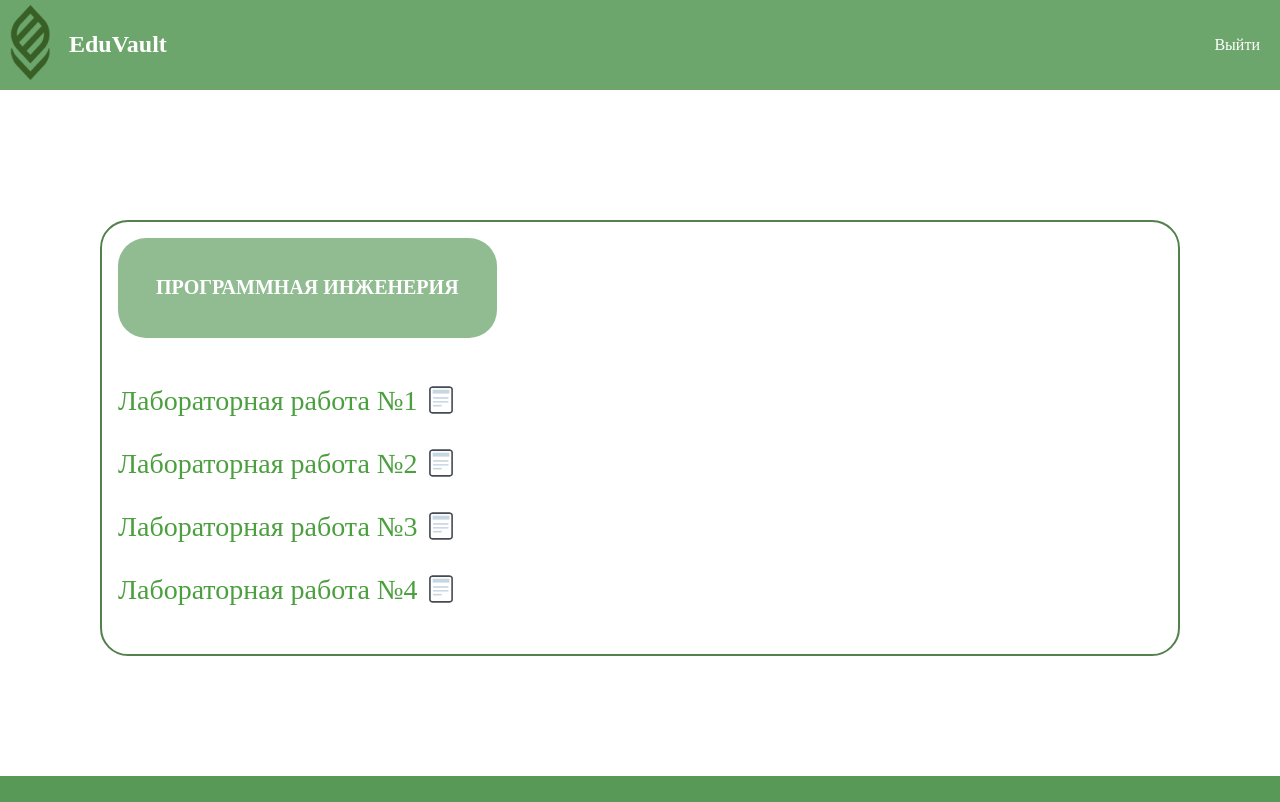
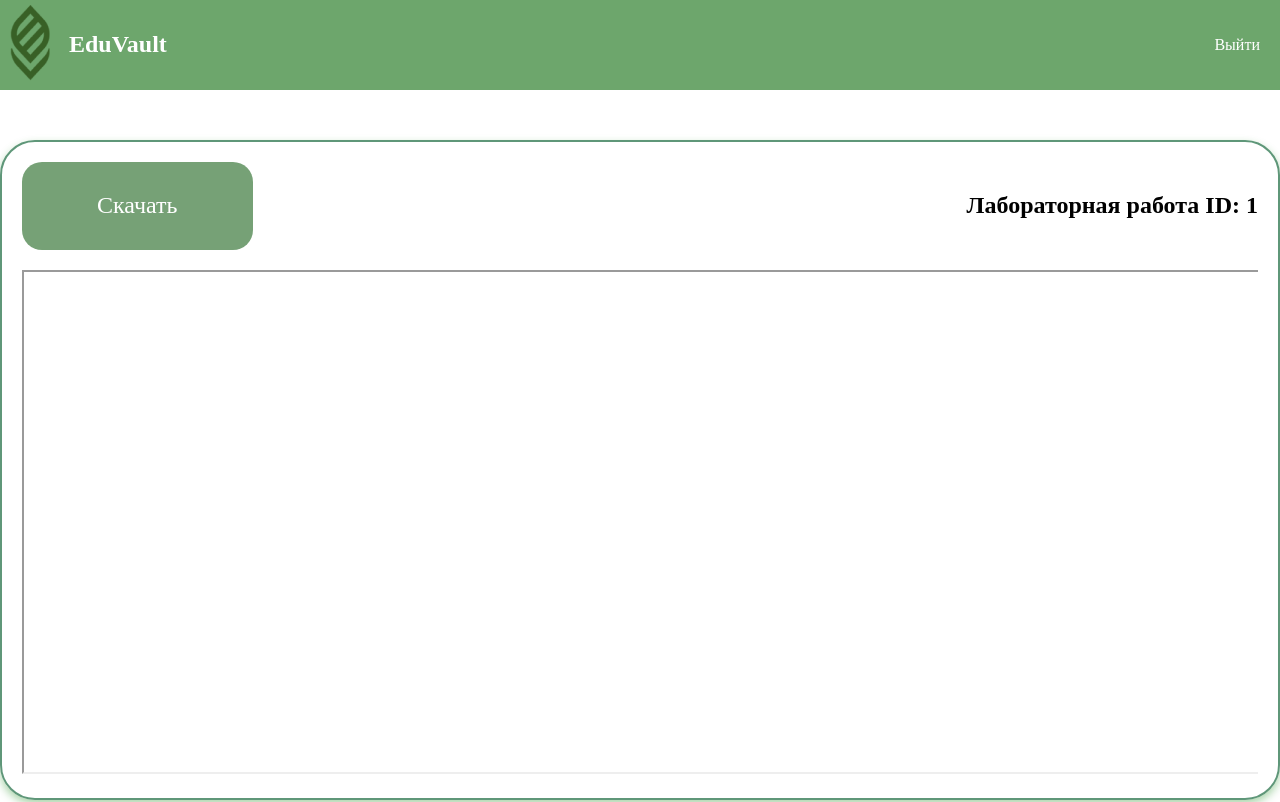
Before and after one commit to Kaisan666/EduVault, a React (Vite) app in the folder front_edu_vault/: page / in a window 1280 px wide. Shown: the top 802 px of the page. Built offline with nearby package versions, Linux system fonts and the light colour scheme.

Commit message:
начата и почти сделана стр с определенной лабой

```diff
--- a/front_edu_vault/src/App.jsx
+++ b/front_edu_vault/src/App.jsx
@@ -7,11 +7,13 @@ import Switcher from './components/switcher'
 import Main from './page/main';
 import DisciplineCard from './components/DisciplineCard';
 import LabWorksPage from './page/laboratory_work';
+import LabWorkCard from './components/laba';
+import LabPage from './page/laba_page';
 function App() {
 
   return (
     <>
-     <LabWorksPage/>
+     <LabPage/>
     </>
   )
 }
--- /dev/null
+++ b/front_edu_vault/src/components/laba.jsx
@@ -0,0 +1,29 @@
+import React from 'react';
+import '../styles/laba.css'; // Импорт стилей
+
+const LabWorkCard = ({ labId, labTitle, pdfUrl }) => {
+  const handleDownload = () => {
+    // Логика для скачивания PDF
+    window.open(pdfUrl, '_blank');
+  };
+
+  return (
+    <div className="labwork-card">
+      <div className="header">
+        <button className="download-button" onClick={handleDownload}>
+          Скачать
+        </button>
+        <h2 className="lab-title">Лабораторная работа ID: {labId}</h2>
+      </div>
+      <div className="pdf-container">
+        <iframe
+          src={pdfUrl}
+          width="100%"
+          height="500px"
+        />
+      </div>
+    </div>
+  );
+};
+
+export default LabWorkCard;
--- /dev/null
+++ b/front_edu_vault/src/page/laba_page.jsx
@@ -0,0 +1,28 @@
+import React from 'react';
+import Header from '../components/header';
+import LabWorkCard from '../components/laba';
+import Footer from '../components/footer '; // Убедитесь, что здесь нет лишнего пробела
+const LabPage = () => {
+    // Пример данных для лабораторных работ
+    const labWorks = [
+      {
+        id: 1,
+        title: 'Лабораторная работа по физике',
+        pdfUrl: 'file:///C:/Users/daraz/Downloads/Laboratornaya_rabota_1.pdf',
+      },
+    ];
+
+    return (
+      <div>
+        <Header />
+        <div className="labwork-container">
+          {labWorks.map((lab) => (
+            <LabWorkCard key={lab.id} labId={lab.id} labTitle={lab.title} pdfUrl={lab.pdfUrl} />
+          ))}
+        </div>
+        <Footer />
+      </div>
+    );
+  };
+
+  export default LabPage;
--- /dev/null
+++ b/front_edu_vault/src/styles/laba.css
@@ -0,0 +1,63 @@
+.labwork-card {
+    border-radius: 35px;
+    border: 2px solid #0e6235a9;
+    padding: 20px;
+    box-shadow: 0 4px 8px rgba(33, 143, 35, 0.384);
+    margin: 20px auto; /* Центрирование карточки */
+    max-width: 1300px; /* Ограничение максимальной ширины */
+    margin-top: 50px;
+}
+
+
+  .header {
+    display: flex;
+    align-items: center;
+    justify-content: space-between;
+  }
+
+  .download-button {
+    background-color: rgba(16, 91, 16, 0.573);
+    color: white;
+    border: none;
+    border-radius: 20px;
+    padding: 30px 75px;
+    cursor: pointer;
+    font-size: 24px;
+  }
+
+  .lab-title {
+    margin-left: 20px;
+  }
+
+  .pdf-container {
+    margin-top: 20px;
+    overflow-y: scroll;
+}
+
+.pdf-container::before {
+    content: "";
+    position: absolute;
+    top: 0;
+    left: 28px;
+    width: 8px;
+    height: 10px;
+    background: #ffffff00;
+    border-radius: 20px;
+}
+
+.pdf-container::-webkit-scrollbar {
+    width: 8px;
+}
+
+.pdf-container::-webkit-scrollbar-track {
+    background: #f1f1f100;
+}
+
+.pdf-container::-webkit-scrollbar-thumb {
+    background-color: #395334;
+    border-radius: 20px;
+}
+
+.pdf-container::-webkit-scrollbar-thumb:hover {
+    background-color: #094c0462;
+}
```
